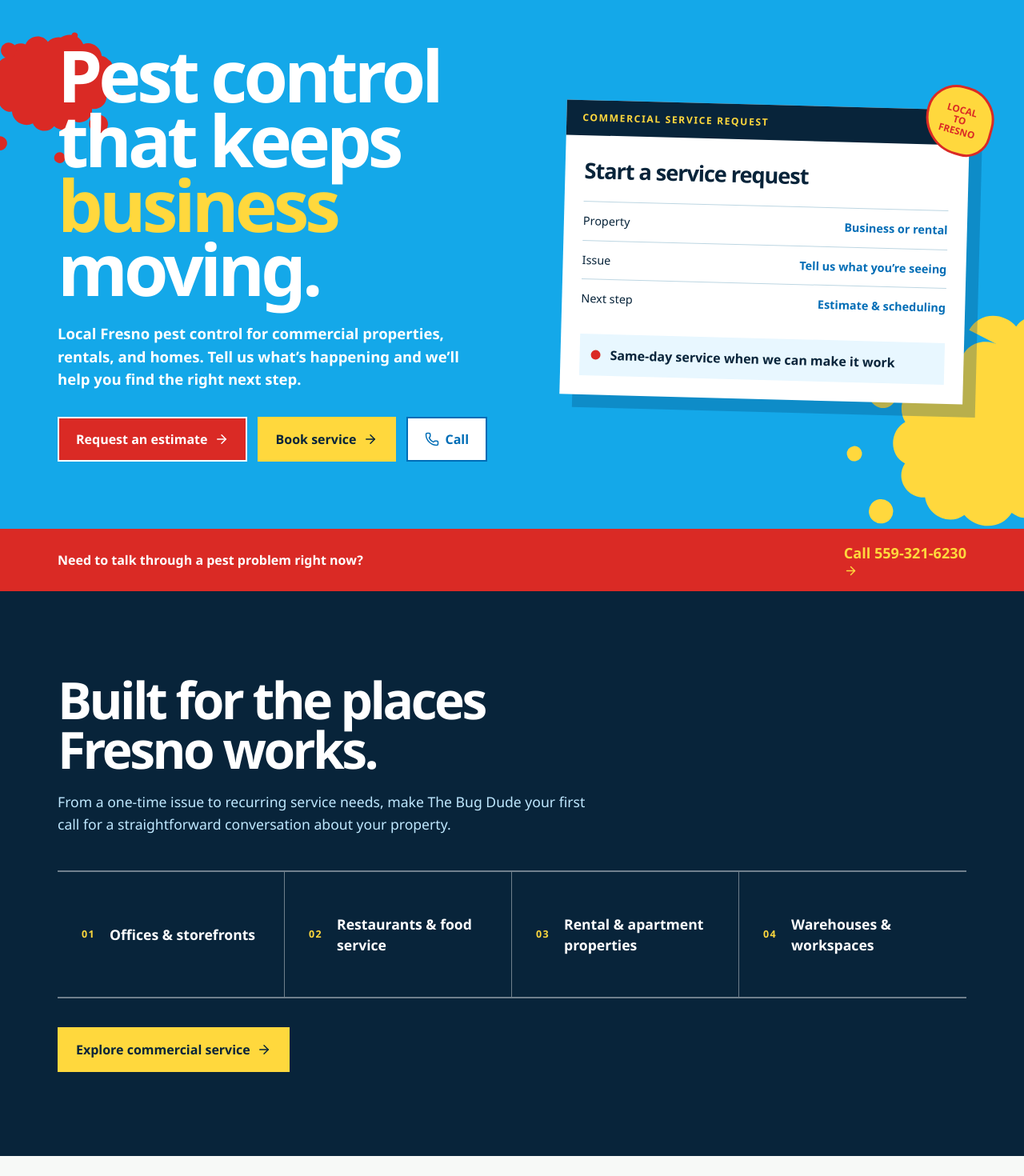
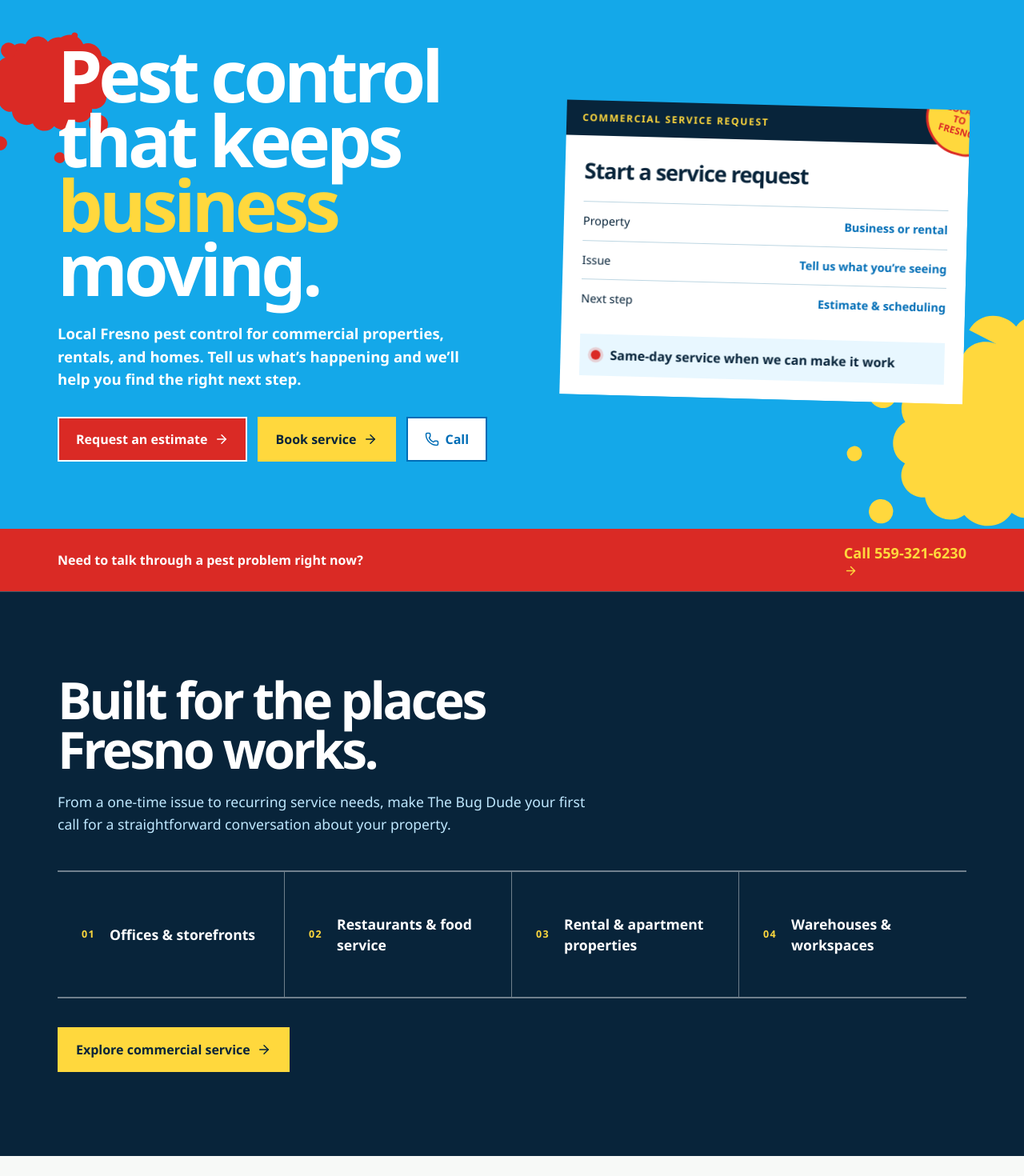
Before and after one commit to HexaComb/bug-dude, a Next.js app: page / in a window 1280 px wide. Shown: the part 140-1610 px from the top of the page at 80% size. Built offline with nearby package versions, Linux system fonts and the light colour scheme; no server answers.

Commit message:
feat(motion): animate service dispatch flow

```diff
--- a/src/app/globals.css
+++ b/src/app/globals.css
@@ -110,6 +110,23 @@ button, input, select, textarea { font: inherit; }
 .footer-brand img { width: 142px; height: auto; mix-blend-mode: screen; }
 .footer-meta { color: #b9d7e6; font-size: .9rem; line-height: 1.5; }
 
+@media (prefers-reduced-motion: no-preference) {
+  .hero-arrival { animation: dispatch-copy-arrival 720ms cubic-bezier(.16, 1, .3, 1) both; }
+  .dispatch-arrival { animation: dispatch-ticket-arrival 760ms 110ms cubic-bezier(.16, 1, .3, 1) both; }
+  .scroll-reveal[data-reveal-state="queued"] > section { opacity: 0; clip-path: inset(0 0 100% 0); transform: translateY(28px); }
+  .scroll-reveal > section { transition: clip-path 650ms cubic-bezier(.16, 1, .3, 1), transform 650ms cubic-bezier(.16, 1, .3, 1), opacity 260ms ease-out; }
+  .scroll-reveal[data-reveal-state="visible"] > section { opacity: 1; clip-path: inset(0 0 0 0); transform: translateY(0); }
+  .commercial-reveal[data-reveal-state="visible"] .property-list div { animation: roster-line-in 460ms cubic-bezier(.16, 1, .3, 1) both; }
+  .commercial-reveal[data-reveal-state="visible"] .property-list div:nth-child(2) { animation-delay: 80ms; }
+  .commercial-reveal[data-reveal-state="visible"] .property-list div:nth-child(3) { animation-delay: 160ms; }
+  .commercial-reveal[data-reveal-state="visible"] .property-list div:nth-child(4) { animation-delay: 240ms; }
+  .status-dot { animation: dispatch-status 2.2s ease-in-out infinite; }
+  @keyframes dispatch-copy-arrival { from { opacity: 0; transform: translateY(34px); } to { opacity: 1; transform: translateY(0); } }
+  @keyframes dispatch-ticket-arrival { from { opacity: 0; transform: translateX(48px) rotate(4deg); clip-path: inset(0 0 100% 0); } to { opacity: 1; transform: translateX(0) rotate(1.5deg); clip-path: inset(0 0 0 0); } }
+  @keyframes roster-line-in { from { opacity: 0; transform: translateX(-18px); } to { opacity: 1; transform: translateX(0); } }
+  @keyframes dispatch-status { 0%, 100% { box-shadow: 0 0 0 0 rgba(218, 42, 37, .35); } 50% { box-shadow: 0 0 0 8px rgba(218, 42, 37, 0); } }
+}
+
 @media (max-width: 800px) {
   .nav { min-height: 68px; } .brand img { width: 145px; } .nav-links { display: none; }
   .hero { min-height: auto; } .hero-inner, .services-layout, .quote-section .section { grid-template-columns: 1fr; gap: 38px; }
--- a/src/app/page.tsx
+++ b/src/app/page.tsx
@@ -4,6 +4,7 @@ import Link from "next/link";
 import type { ReactNode } from "react";
 import { ArrowRight, Bug, ClipboardCheck, Phone, Rat, ShieldCheck } from "lucide-react";
 import { EstimateForm } from "@/components/estimate-form";
+import { ScrollReveal } from "@/components/scroll-reveal";
 import { JsonLd } from "@/components/json-ld";
 import {
   absoluteUrl,
@@ -53,7 +54,7 @@ export default function Home() {
       <main>
         <section className="hero">
           <div className="hero-inner">
-            <div className="hero-copy">
+            <div className="hero-copy hero-arrival">
               <h1>
                 Pest control that keeps <em>business</em> moving.
               </h1>
@@ -72,7 +73,7 @@ export default function Home() {
                 </a>
               </div>
             </div>
-            <aside className="dispatch" aria-label="Commercial service request overview">
+            <aside className="dispatch dispatch-arrival" aria-label="Commercial service request overview">
               <span className="paint-mark">
                 LOCAL
                 <br />
@@ -110,6 +111,7 @@ export default function Home() {
             </a>
           </div>
         </section>
+        <ScrollReveal className="commercial-reveal">
         <section className="commercial-band" id="commercial">
           <div className="section">
             <h2>Built for the places Fresno works.</h2>
@@ -137,6 +139,8 @@ export default function Home() {
             </div>
           </div>
         </section>
+        </ScrollReveal>
+        <ScrollReveal>
         <section className="section" id="services">
           <div className="services-layout">
             <div>
@@ -172,6 +176,8 @@ export default function Home() {
             </div>
           </div>
         </section>
+        </ScrollReveal>
+        <ScrollReveal>
         <section className="quote-section" id="estimate">
           <div className="section">
             <div>
@@ -188,6 +194,7 @@ export default function Home() {
             <EstimateForm />
           </div>
         </section>
+        </ScrollReveal>
       </main>
       <footer className="site-footer">
         <div className="footer-inner">
--- /dev/null
+++ b/src/components/scroll-reveal.tsx
@@ -0,0 +1,25 @@
+"use client";
+
+import { useEffect, useRef, useState, type ReactNode } from "react";
+
+export function ScrollReveal({ children, className = "" }: { children: ReactNode; className?: string }) {
+  const elementRef = useRef<HTMLDivElement>(null);
+  const [state, setState] = useState<"visible" | "queued">("visible");
+
+  useEffect(() => {
+    const element = elementRef.current;
+    if (!element || window.matchMedia("(prefers-reduced-motion: reduce)").matches) return;
+
+    setState("queued");
+    const observer = new IntersectionObserver(([entry]) => {
+      if (entry?.isIntersecting) {
+        setState("visible");
+        observer.disconnect();
+      }
+    }, { rootMargin: "0px 0px -12%", threshold: 0.08 });
+    observer.observe(element);
+    return () => observer.disconnect();
+  }, []);
+
+  return <div className={`scroll-reveal ${className}`} data-reveal-state={state} ref={elementRef}>{children}</div>;
+}
```
